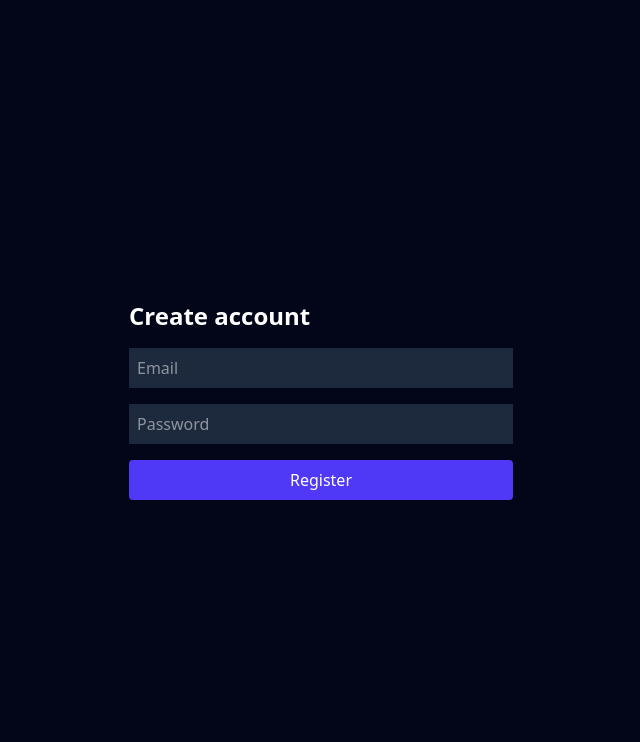
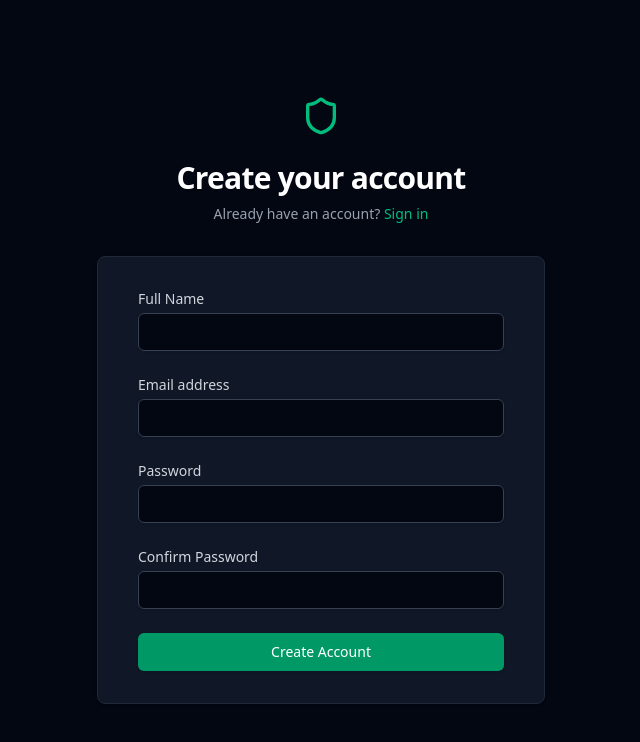
Before and after one commit to shammy911/guard-web, a Next.js app: page /register in a window 1280 px wide. Shown: the top 742 px of the page, without its empty margins (319-959 px from the left). Built offline with nearby package versions, Linux system fonts and the light colour scheme.

Commit message:
feat: implement authentication layout and enhance login/register pages with improved UI and validation

```diff
--- /dev/null
+++ b/app/(auth)/layout.tsx
@@ -0,0 +1,9 @@
+import React from "react";
+
+export default function AuthLayout({
+  children,
+}: {
+  children: React.ReactNode;
+}) {
+  return <>{children}</>;
+}
--- a/app/(auth)/login/page.tsx
+++ b/app/(auth)/login/page.tsx
@@ -1,45 +1,129 @@
 "use client";
 
+import React, { useState } from "react";
+import Link from "next/link";
+import { Shield, ArrowRight } from "lucide-react";
 import { signIn } from "next-auth/react";
-import { useState } from "react";
 
-export default function Login() {
+export default function LoginPage() {
+  const [isLoading, setIsLoading] = useState(false);
   const [email, setEmail] = useState("");
   const [password, setPassword] = useState("");
 
   const handleSubmit = async (e: React.FormEvent) => {
     e.preventDefault();
-
+    setIsLoading(true);
     await signIn("credentials", {
       email,
       password,
       callbackUrl: "/app/dashboard",
     });
+    setIsLoading(false);
   };
+  return (
+    <div className="min-h-screen bg-gray-950 flex flex-col justify-center py-12 sm:px-6 lg:px-8">
+      <div className="sm:mx-auto sm:w-full sm:max-w-md">
+        <Link href="/" className="flex justify-center items-center gap-2 mb-6">
+          <Shield className="h-10 w-10 text-emerald-500" />
+        </Link>
+        <h2 className="mt-6 text-center text-3xl font-bold tracking-tight text-white">
+          Sign in to your account
+        </h2>
+        <p className="mt-2 text-center text-sm text-gray-400">
+          Or{" "}
+          <Link
+            href="/register"
+            className="font-medium text-emerald-500 hover:text-emerald-400"
+          >
+            create a new account
+          </Link>
+        </p>
+      </div>
 
-  return (
-    <main className="min-h-screen flex items-center justify-center bg-slate-950 text-white">
-      <form onSubmit={handleSubmit} className="w-96 space-y-4">
-        <h1 className="text-2xl font-bold">Sign in</h1>
+      <div className="mt-8 sm:mx-auto sm:w-full sm:max-w-md">
+        <div className="bg-gray-900 py-8 px-4 shadow sm:rounded-lg sm:px-10 border border-gray-800">
+          <form className="space-y-6" onSubmit={handleSubmit}>
+            <div>
+              <label
+                htmlFor="email"
+                className="block text-sm font-medium text-gray-300"
+              >
+                Email address
+              </label>
+              <div className="mt-1">
                 <input
+                  id="email"
+                  name="email"
+                  type="email"
+                  autoComplete="email"
+                  required
+                  className="block w-full appearance-none rounded-md border border-gray-700 bg-gray-950 px-3 py-2 text-white placeholder-gray-500 shadow-sm focus:border-emerald-500 focus:outline-none focus:ring-emerald-500 sm:text-sm"
                   value={email}
-          className="w-full p-2 bg-slate-800"
-          placeholder="Email"
                   onChange={(e) => setEmail(e.target.value)}
+                />
+              </div>
+            </div>
+
+            <div>
+              <label
+                htmlFor="password"
+                className="block text-sm font-medium text-gray-300"
+              >
+                Password
+              </label>
+              <div className="mt-1">
+                <input
+                  id="password"
+                  name="password"
+                  type="password"
+                  autoComplete="current-password"
                   required
+                  className="block w-full appearance-none rounded-md border border-gray-700 bg-gray-950 px-3 py-2 text-white placeholder-gray-500 shadow-sm focus:border-emerald-500 focus:outline-none focus:ring-emerald-500 sm:text-sm"
+                  value={password}
+                  onChange={(e) => setPassword(e.target.value)}
                 />
+              </div>
+            </div>
+
+            <div className="flex items-center justify-between">
+              <div className="flex items-center">
                 <input
-          value={password}
-          className="w-full p-2 bg-slate-800"
-          type="password"
-          placeholder="Password"
-          onChange={(e) => setPassword(e.target.value)}
-          required
+                  id="remember-me"
+                  name="remember-me"
+                  type="checkbox"
+                  className="h-4 w-4 rounded border-gray-700 bg-gray-950 text-emerald-600 focus:ring-emerald-500"
                 />
-        <button type="submit" className="bg-indigo-600 w-full p-2 rounded">
-          Login
+
+                <label
+                  htmlFor="remember-me"
+                  className="ml-2 block text-sm text-gray-300"
+                >
+                  Remember me
+                </label>
+              </div>
+
+              <div className="text-sm">
+                <a
+                  href="#"
+                  className="font-medium text-emerald-500 hover:text-emerald-400"
+                >
+                  Forgot your password?
+                </a>
+              </div>
+            </div>
+
+            <div>
+              <button
+                type="submit"
+                disabled={isLoading}
+                className="flex w-full justify-center rounded-md border border-transparent bg-emerald-600 py-2 px-4 text-sm font-medium text-white shadow-sm hover:bg-emerald-500 focus:outline-none focus:ring-2 focus:ring-emerald-500 focus:ring-offset-2 focus:ring-offset-gray-900 disabled:opacity-50 disabled:cursor-not-allowed transition-colors"
+              >
+                {isLoading ? "Signing in..." : "Sign in"}
               </button>
+            </div>
           </form>
-    </main>
+        </div>
+      </div>
+    </div>
   );
 }
--- a/app/(auth)/register/page.tsx
+++ b/app/(auth)/register/page.tsx
@@ -1,13 +1,24 @@
 "use client";
 
-import { useState } from "react";
+import React, { useState } from "react";
+import Link from "next/link";
+import { Shield } from "lucide-react";
+import { useRouter } from "next/navigation";
 
-export default function Register() {
+export default function Page() {
+  const router = useRouter();
+  const [isLoading, setIsLoading] = useState(false);
   const [email, setEmail] = useState("");
   const [password, setPassword] = useState("");
+  const [confirmPassword, setConfirmPassword] = useState("");
 
   async function handleSubmit(e: React.FormEvent) {
     e.preventDefault();
+
+    if (password !== confirmPassword) {
+      alert("Passwords do not match");
+      return;
+    }
 
     await fetch("/api/register", {
       method: "POST",
@@ -17,30 +28,119 @@ export default function Register() {
       body: JSON.stringify({ email, password }),
     });
   }
+  return (
+    <div className="min-h-screen bg-gray-950 flex flex-col justify-center py-12 sm:px-6 lg:px-8">
+      <div className="sm:mx-auto sm:w-full sm:max-w-md">
+        <Link href="/" className="flex justify-center items-center gap-2 mb-6">
+          <Shield className="h-10 w-10 text-emerald-500" />
+        </Link>
+        <h2 className="mt-6 text-center text-3xl font-bold tracking-tight text-white">
+          Create your account
+        </h2>
+        <p className="mt-2 text-center text-sm text-gray-400">
+          Already have an account?{" "}
+          <Link
+            href="/login"
+            className="font-medium text-emerald-500 hover:text-emerald-400"
+          >
+            Sign in
+          </Link>
+        </p>
+      </div>
 
-  return (
-    <main className="min-h-screen flex items-center justify-center bg-slate-950 text-white">
-      <form onSubmit={handleSubmit} className="w-96 space-y-4">
-        <h1 className="text-2xl font-bold">Create account</h1>
+      <div className="mt-8 sm:mx-auto sm:w-full sm:max-w-md">
+        <div className="bg-gray-900 py-8 px-4 shadow sm:rounded-lg sm:px-10 border border-gray-800">
+          <form className="space-y-6" onSubmit={handleSubmit}>
+            <div>
+              <label
+                htmlFor="name"
+                className="block text-sm font-medium text-gray-300"
+              >
+                Full Name
+              </label>
+              <div className="mt-1">
                 <input
+                  id="name"
+                  name="name"
+                  type="text"
+                  required
+                  className="block w-full appearance-none rounded-md border border-gray-700 bg-gray-950 px-3 py-2 text-white placeholder-gray-500 shadow-sm focus:border-emerald-500 focus:outline-none focus:ring-emerald-500 sm:text-sm"
+                />
+              </div>
+            </div>
+
+            <div>
+              <label
+                htmlFor="email"
+                className="block text-sm font-medium text-gray-300"
+              >
+                Email address
+              </label>
+              <div className="mt-1">
+                <input
+                  id="email"
+                  name="email"
+                  type="email"
+                  autoComplete="email"
+                  required
+                  className="block w-full appearance-none rounded-md border border-gray-700 bg-gray-950 px-3 py-2 text-white placeholder-gray-500 shadow-sm focus:border-emerald-500 focus:outline-none focus:ring-emerald-500 sm:text-sm"
                   value={email}
-          className="w-full p-2 bg-slate-800"
-          placeholder="Email"
                   onChange={(e) => setEmail(e.target.value)}
+                />
+              </div>
+            </div>
+
+            <div>
+              <label
+                htmlFor="password"
+                className="block text-sm font-medium text-gray-300"
+              >
+                Password
+              </label>
+              <div className="mt-1">
+                <input
+                  id="password"
+                  name="password"
+                  type="password"
+                  className="block w-full appearance-none rounded-md border border-gray-700 bg-gray-950 px-3 py-2 text-white placeholder-gray-500 shadow-sm focus:border-emerald-500 focus:outline-none focus:ring-emerald-500 sm:text-sm"
+                  value={password}
+                  onChange={(e) => setPassword(e.target.value)}
+                />
+              </div>
+            </div>
+
+            <div>
+              <label
+                htmlFor="confirm-password"
+                className="block text-sm font-medium text-gray-300"
+              >
+                Confirm Password
+              </label>
+              <div className="mt-1">
+                <input
+                  id="confirm-password"
+                  name="confirm-password"
+                  type="password"
                   required
+                  className="block w-full appearance-none rounded-md border border-gray-700 bg-gray-950 px-3 py-2 text-white placeholder-gray-500 shadow-sm focus:border-emerald-500 focus:outline-none focus:ring-emerald-500 sm:text-sm"
+                  value={confirmPassword}
+                  onChange={(e) => setConfirmPassword(e.target.value)}
                 />
-        <input
-          value={password}
-          className="w-full p-2 bg-slate-800"
-          type="password"
-          placeholder="Password"
-          onChange={(e) => setPassword(e.target.value)}
-          required
-        />
-        <button type="submit" className="bg-indigo-600 w-full p-2 rounded">
-          Register
+              </div>
+            </div>
+
+            <div>
+              <button
+                type="submit"
+                disabled={isLoading}
+                className="flex w-full justify-center rounded-md border border-transparent bg-emerald-600 py-2 px-4 text-sm font-medium text-white shadow-sm hover:bg-emerald-500 focus:outline-none focus:ring-2 focus:ring-emerald-500 focus:ring-offset-2 focus:ring-offset-gray-900 disabled:opacity-50 disabled:cursor-not-allowed transition-colors"
+              >
+                {isLoading ? "Creating account..." : "Create Account"}
               </button>
+            </div>
           </form>
-    </main>
+        </div>
+      </div>
+    </div>
   );
 }
--- a/components/Sidebar.tsx
+++ b/components/Sidebar.tsx
@@ -46,7 +46,7 @@ export function Sidebar() {
   return (
     <div className="flex h-full w-64 flex-col border-r border-gray-800 bg-gray-950">
       <div className="flex h-16 items-center px-6 border-b border-gray-800">
-        <Link href="/app/dashboard" className="flex items-center gap-2">
+        <Link href="/" className="flex items-center gap-2">
           <Shield className="h-6 w-6 text-emerald-500" />
           <span className="text-lg font-bold text-white">Guard</span>
         </Link>
```
Lines whose indentation alone changed are shown as unchanged.
